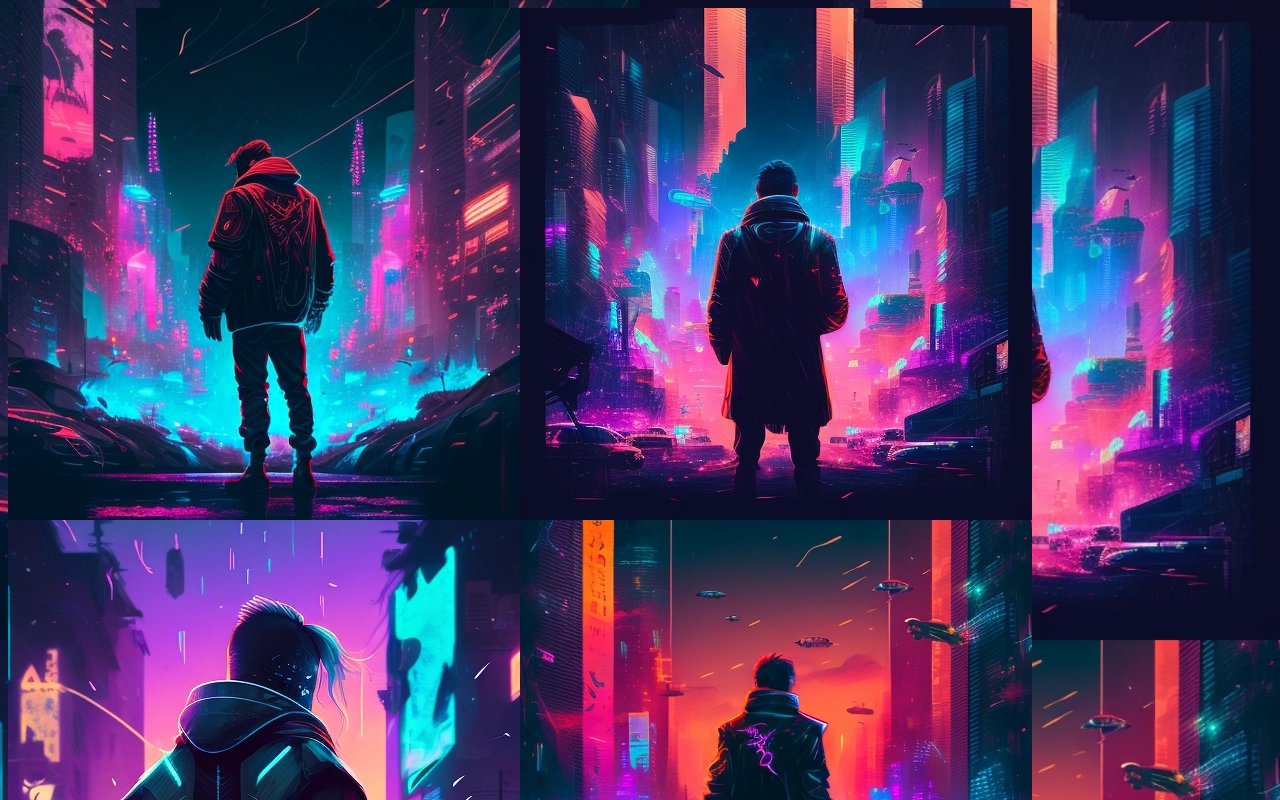
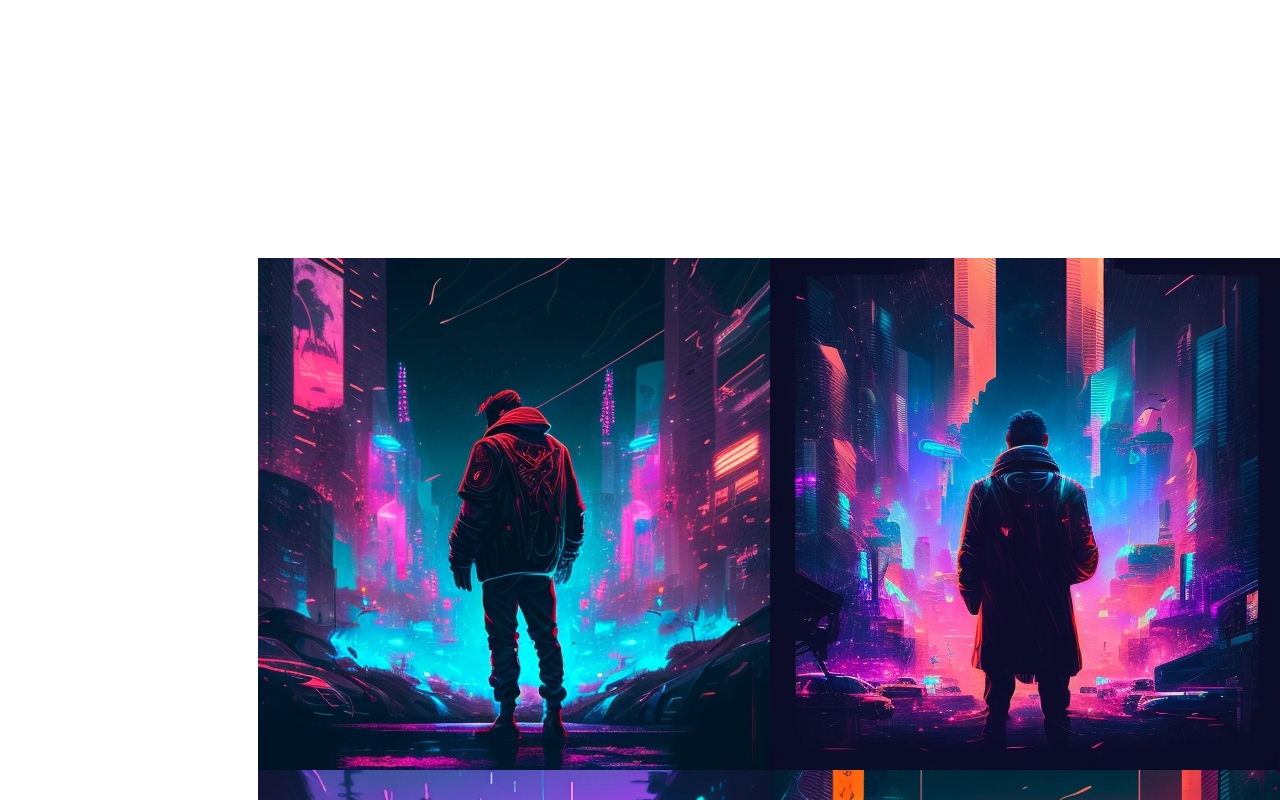
Before and after one commit to waysofwang/The-first-, a plain HTML site: page index.html in a window 1280 px wide. Shown: the top 800 px of the page. Drawn offline with Linux system fonts and the light colour scheme.

Commit message:
Update styles.css

```diff
--- a/styles.css
+++ b/styles.css
@@ -1,3 +1,7 @@
+.intro{
+  padding:250px;
+  text-align:center;
+
 h2{
 
 background-color: green;
```
